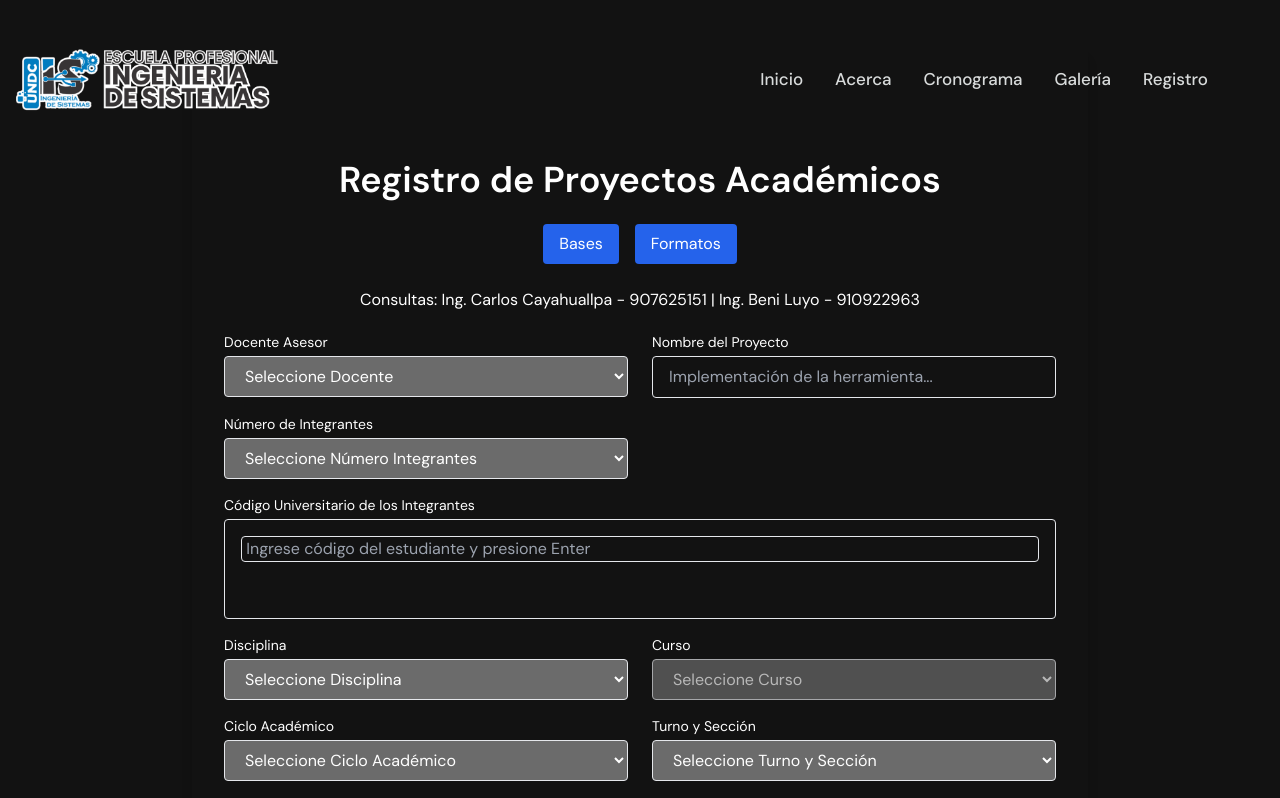
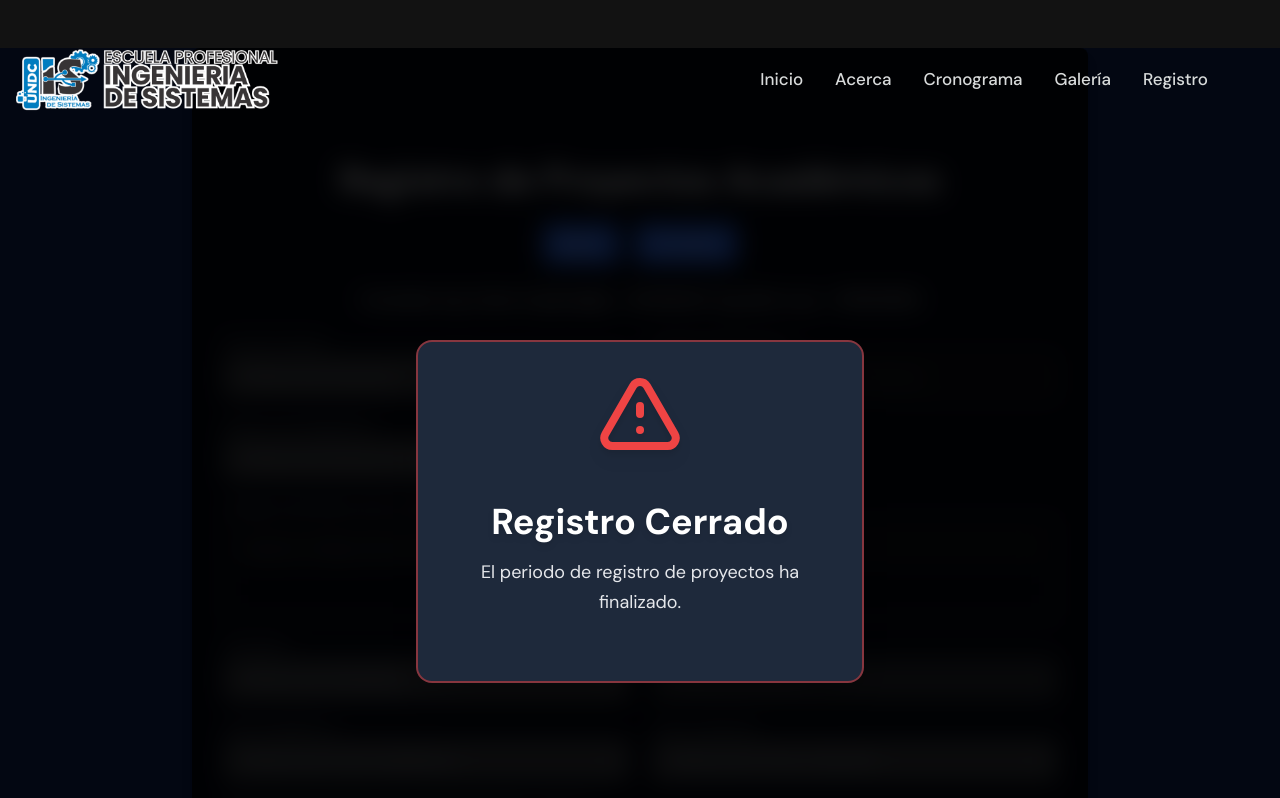
Before and after one commit to BeniAlexis23/JEPA-DAIS-2025, a Next.js app in the folder frontend/: page /register in a window 1280 px wide. Shown: the top 798 px of the page. Built offline with nearby package versions, Linux system fonts and the light colour scheme.

Commit message:
add registration control and animations for closed state

```diff
--- a/frontend/src/app/globals.css
+++ b/frontend/src/app/globals.css
@@ -41,3 +41,32 @@ section{
 .blog-details h3 {
   @apply mb-6 text-2xl font-bold text-white sm:text-[28px] sm:leading-[40px];
 }
+
+/* Animaciones para el mensaje de registro cerrado */
+@keyframes fadeIn {
+  from {
+    opacity: 0;
+  }
+  to {
+    opacity: 1;
+  }
+}
+
+@keyframes scaleIn {
+  from {
+    opacity: 0;
+    transform: scale(0.9);
+  }
+  to {
+    opacity: 1;
+    transform: scale(1);
+  }
+}
+
+.animate-fadeIn {
+  animation: fadeIn 0.3s ease-out;
+}
+
+.animate-scaleIn {
+  animation: scaleIn 0.4s ease-out;
+}
--- a/frontend/src/app/register/page.tsx
+++ b/frontend/src/app/register/page.tsx
@@ -11,7 +11,7 @@ export const metadata: Metadata = {
 const Register = () => {
 
     return (
-        <main className="min-h-screen flex items-center justify-center mt-12">
+        <main className="min-h-screen flex items-center justify-center mt-12 bg-gray-950">
             <RegisterForm />
         </main>
     )
--- a/frontend/src/components/RegisterForm/index.tsx
+++ b/frontend/src/components/RegisterForm/index.tsx
@@ -129,6 +129,9 @@ const initialFormData = {
   turno: "",
 };
 
+// Control de estado del registro desde variables de entorno
+const REGISTRO_ABIERTO = process.env.NEXT_PUBLIC_REGISTRO_ABIERTO === 'true';
+
 const RegisterForm = () => {
   const [selectedDisciplina, setSelectedDisciplina] = useState("");
 
@@ -259,7 +262,7 @@ const RegisterForm = () => {
   };
 
   return (
-    <div className="shadow-lg rounded-lg p-8 w-full max-w-4xl">
+    <div className="shadow-lg rounded-lg p-8 w-full max-w-4xl relative">
       <h1 className="text-4xl font-semibold mb-6 md:pt-20 pt-5 text-center">
         Registro de Proyectos Académicos
       </h1>
@@ -284,9 +287,43 @@ const RegisterForm = () => {
         <p className="text-center mb-2">Consultas: Ing. Carlos Cayahuallpa - 907625151 | Ing. Beni Luyo - 910922963</p>
       </div>
 
+      {/* Overlay cuando el registro está cerrado */}
+      {!REGISTRO_ABIERTO && (
+        <div className="absolute inset-0 bg-black/80 backdrop-blur-md rounded-lg flex items-center justify-center z-10 animate-fadeIn">
+          <div className="bg-slate-800 border-2 border-red-500/50 rounded-2xl shadow-2xl p-10 m-4 max-w-md text-center transform transition-all animate-scaleIn">
+            <div className="mb-6">
+              <svg
+                className="w-24 h-24 mx-auto text-red-500 animate-bounce drop-shadow-lg"
+                fill="none"
+                stroke="currentColor"
+                viewBox="0 0 24 24"
+              >
+                <path
+                  strokeLinecap="round"
+                  strokeLinejoin="round"
+                  strokeWidth={2}
+                  d="M12 9v2m0 4h.01m-6.938 4h13.856c1.54 0 2.502-1.667 1.732-3L13.732 4c-.77-1.333-2.694-1.333-3.464 0L3.34 16c-.77 1.333.192 3 1.732 3z"
+                />
+              </svg>
+            </div>
+            <h2 className="text-4xl font-bold text-white mb-4 drop-shadow-md">
+              Registro Cerrado
+            </h2>
+            <p className="text-gray-200 text-lg mb-6 leading-relaxed">
+              El periodo de registro de proyectos ha finalizado.
+            </p>
+            {/* <div className="bg-blue-600/20 border border-blue-500/40 rounded-lg p-4">
+              <p className="text-sm text-blue-100 font-medium">
+                Para más información, contactar a los coordinadores
+              </p>
+            </div> */}
+          </div>
+        </div>
+      )}
+
       <form
         onSubmit={handleSubmit}
-        className="grid grid-cols-1 lg:grid-cols-2 gap-x-6 gap-y-4"
+        className={`grid grid-cols-1 lg:grid-cols-2 gap-x-6 gap-y-4 ${!REGISTRO_ABIERTO ? 'opacity-50 pointer-events-none' : ''}`}
       >
         <div className="flex flex-col">
           <label className="text-sm text-white mb-1">Docente Asesor</label>
```
Also changed, not shown: 1 other file (tests, documents, lock files or other folders).
